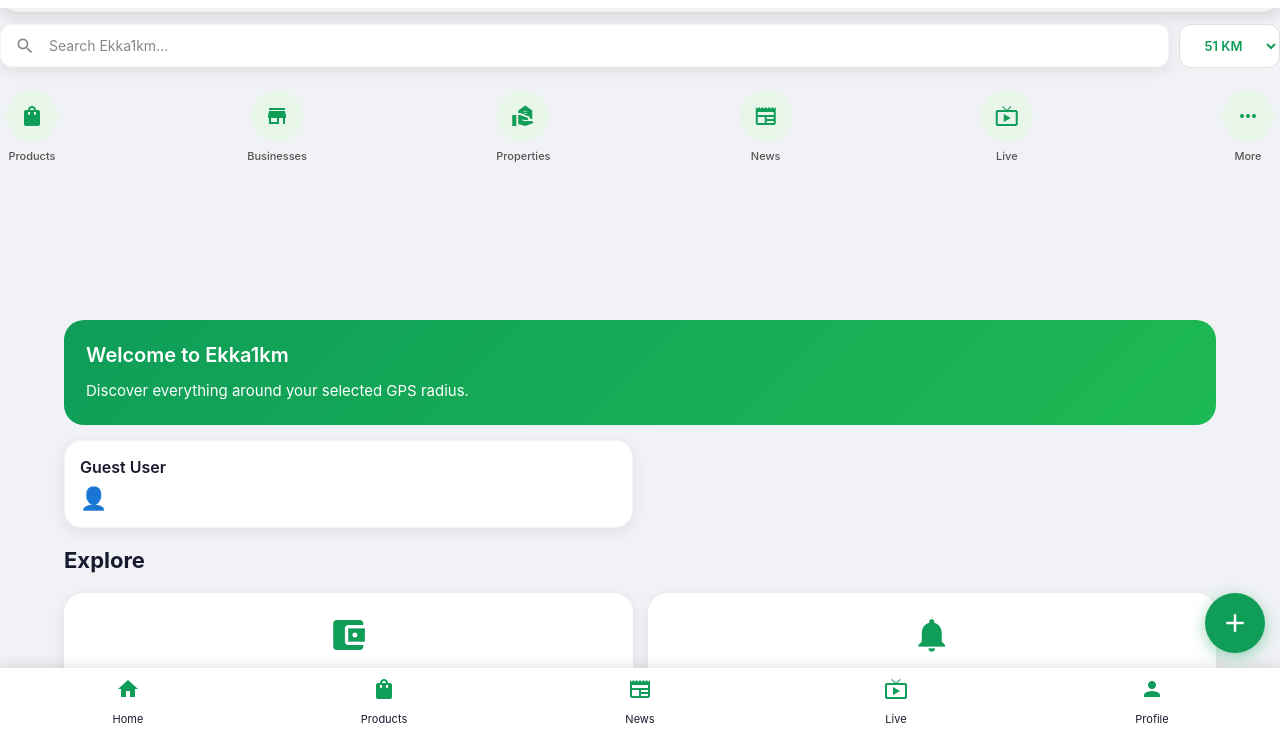
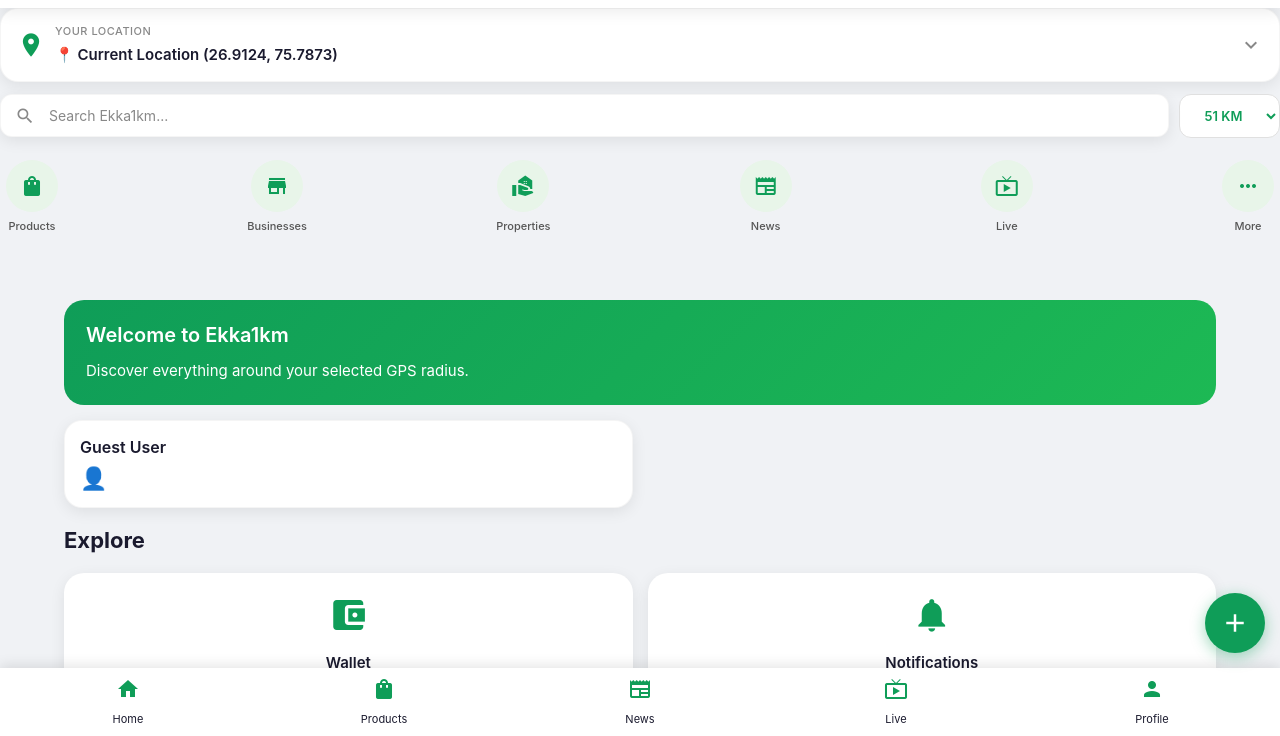
Before and after one commit to ikka1km-platform/Ekka1km_Development, a plain HTML site: page Frontend/index.html in a window 1280 px wide. Shown: the part 62-798 px from the top of the page. Drawn offline with Linux system fonts and the light colour scheme.

Commit message:
Complete UI UX Stage 2 - discovery layout and radius sync

```diff
--- a/Frontend/App.js
+++ b/Frontend/App.js
@@ -104,6 +104,7 @@
     } else if (compactPages.includes(pageId)) {
       disco.classList.remove("disco-full");
       disco.classList.add("disco-compact");
+      syncDiscoCompact();
     } else {
       disco.classList.remove("disco-full","disco-compact");
       disco.style.display = "none";
--- a/Frontend/Style.css
+++ b/Frontend/Style.css
@@ -111,9 +111,17 @@
 ========================================================== */
 
 main{
-  padding-top:90px;
+  padding-top:70px;
   padding-bottom:90px;
   min-height:100vh;
+}
+
+/* When globalDisco is visible (full or compact), it already clears the fixed header,
+   so main does not need padding-top. When globalDisco is hidden (Wallet/Profile etc.),
+   main's padding-top:70px still provides header clearance. */
+#globalDisco.disco-full ~ main,
+#globalDisco.disco-compact ~ main{
+  padding-top:0;
 }
 
 .page{
@@ -1549,6 +1557,7 @@
   position:relative;
   z-index:99;
   background:var(--page-bg);
+  padding-top:70px;
 }
 
 .disco-full-content{
```
